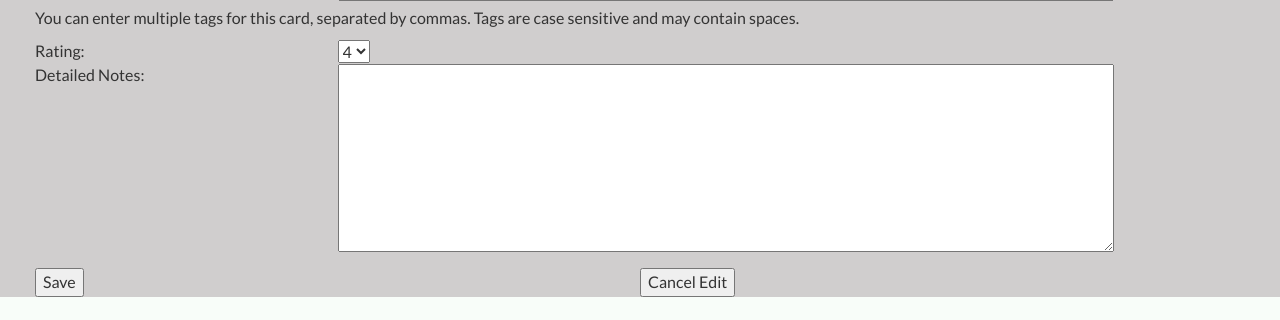
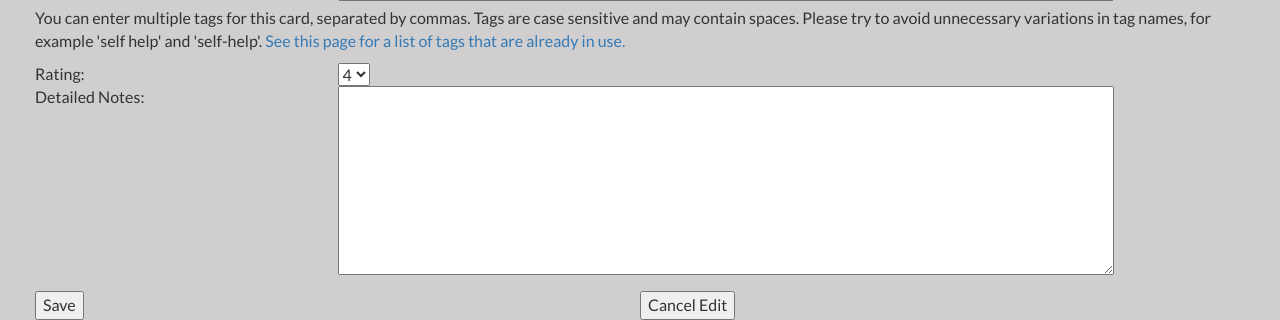
Before and after one commit to mwang25/synapcards, a Python web app: template templates/card.html in a window 1280 px wide. Shown: the part 1296-1616 px from the top of the page. Before the commit the page ends 1593 px from the top, so only its background shows below. Run offline with Jinja, Linux system fonts and the light colour scheme; the template is opened without the code that fills it: most values are stand-ins (such as "Sample title", 1, 10 or a date in 2020); some libraries are stand-ins or nearby versions.

Commit message:
Put a link to tagmap in the new card page

```diff
--- a/templates/card.html
+++ b/templates/card.html
@@ -177,6 +177,10 @@
               <p>
                 You can enter multiple tags for this card, separated by
                  commas.  Tags are case sensitive and may contain spaces.
+                 Please try to avoid unnecessary variations in tag names, for
+                 example 'self help' and 'self-help'.
+                 <a href="{{ homepage }}/tagmap">See this page for a list
+                 of tags that are already in use.</a>
               </p>
             </div>
           </div>
```
